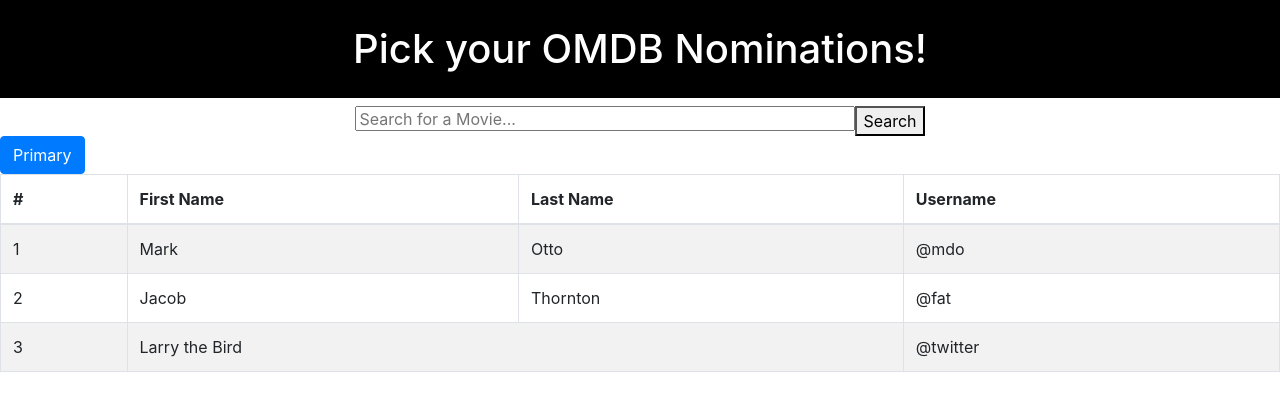
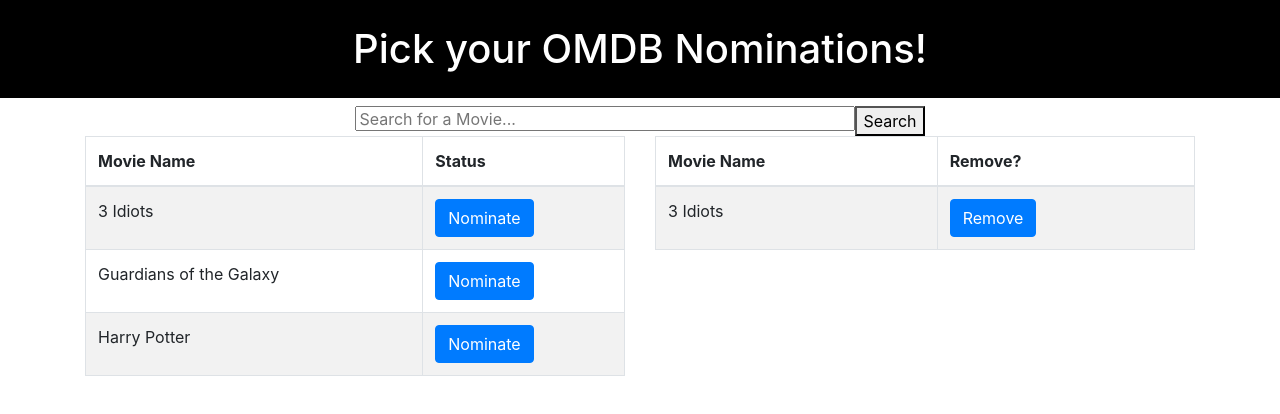
Before and after one commit to shaharyarlakhani/shopifyFrontendChallenge, a React (Create React App) app in the folder omdb-nominate/: page / in a window 1280 px wide. Shown: the top 414 px of the page. Built offline with nearby package versions, Linux system fonts and the light colour scheme.

Commit message:
added tables, correct columns

```diff
--- a/omdb-nominate/src/App.js
+++ b/omdb-nominate/src/App.js
@@ -1,7 +1,7 @@
 import React from 'react'
 import Header from './components/Header'
 import SearchBar from './components/SearchBar'
-import ListBoxes from  './components/ListBoxes'
+import MovieTables from  './components/MovieTables'
 import 'bootstrap/dist/css/bootstrap.min.css'
 
 function App() {
@@ -9,7 +9,7 @@
         <div>
             <Header />
             <SearchBar />
-            <ListBoxes />
+            <MovieTables />
         </div>
     )
 }
--- /dev/null
+++ b/omdb-nominate/src/components/AllMoviesList.js
@@ -0,0 +1,34 @@
+import React from 'react'
+import Table from 'react-bootstrap/Table'
+import Button from 'react-bootstrap/Button'
+
+function AllMoviesList() {
+    return (
+        <div>
+            <Table striped bordered hover>
+                <thead>
+                    <tr>
+                    <th>Movie Name</th>
+                    <th>Status</th>
+                    </tr>
+                </thead>
+                <tbody>
+                    <tr>
+                    <td>3 Idiots</td>
+                    <td><Button variant="primary">Nominate</Button>{' '}</td>
+                    </tr>
+                    <tr>
+                    <td>Guardians of the Galaxy</td>
+                    <td><Button variant="primary">Nominate</Button>{' '}</td>
+                    </tr>
+                    <tr>
+                    <td>Harry Potter</td>
+                    <td><Button variant="primary">Nominate</Button>{' '}</td>
+                    </tr>
+                </tbody>
+            </Table>
+        </div>
+    )
+}
+
+export default AllMoviesList
--- a/omdb-nominate/src/components/ListBoxes.js
+++ /dev/null
@@ -1,42 +0,0 @@
-import React from 'react'
-import Table from 'react-bootstrap/Table'
-import Button from 'react-bootstrap/Button'
-
-function ListBoxes() {
-    return (
-        <div>
-        <Button variant="primary">Primary</Button>{' '}
-        <Table striped bordered hover>
-            <thead>
-                <tr>
-                <th>#</th>
-                <th>First Name</th>
-                <th>Last Name</th>
-                <th>Username</th>
-                </tr>
-            </thead>
-            <tbody>
-                <tr>
-                <td>1</td>
-                <td>Mark</td>
-                <td>Otto</td>
-                <td>@mdo</td>
-                </tr>
-                <tr>
-                <td>2</td>
-                <td>Jacob</td>
-                <td>Thornton</td>
-                <td>@fat</td>
-                </tr>
-                <tr>
-                <td>3</td>
-                <td colSpan="2">Larry the Bird</td>
-                <td>@twitter</td>
-                </tr>
-            </tbody>
-        </Table>
-        </div>
-    )
-}
-
-export default ListBoxes
--- /dev/null
+++ b/omdb-nominate/src/components/MovieTables.js
@@ -0,0 +1,19 @@
+import React from 'react'
+import Container from 'react-bootstrap/Container'
+import Row from 'react-bootstrap/Row'
+import Col from 'react-bootstrap/Col'
+import AllMoviesList from './AllMoviesList'
+import NominatedList from './NominatedList'
+
+function MovieTables() {
+    return (
+        <Container>
+            <Row>
+                <Col><AllMoviesList /></Col>
+                <Col><NominatedList /></Col>
+            </Row>
+        </Container>
+    )
+}
+
+export default MovieTables
--- /dev/null
+++ b/omdb-nominate/src/components/NominatedList.js
@@ -0,0 +1,26 @@
+import React from 'react'
+import Table from 'react-bootstrap/Table'
+import Button from 'react-bootstrap/Button'
+
+function NominatedList() {
+    return (
+        <div>
+            <Table striped bordered hover>
+                <thead>
+                    <tr>
+                    <th>Movie Name</th>
+                    <th>Remove?</th>
+                    </tr>
+                </thead>
+                <tbody>
+                    <tr>
+                    <td>3 Idiots</td>
+                    <td><Button variant="primary">Remove</Button>{' '}</td>
+                    </tr>
+                </tbody>
+            </Table>
+        </div>
+    )
+}
+
+export default NominatedList
```
